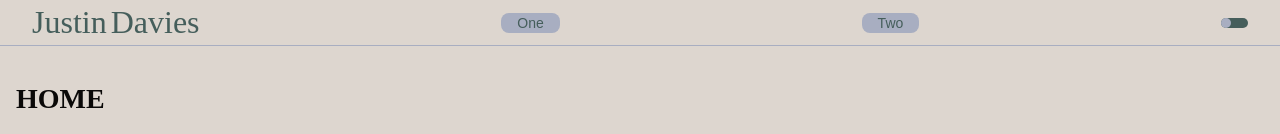
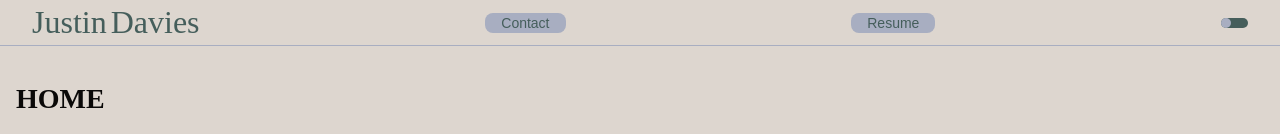
Before and after one commit to Therealjustindude/JD_portfolio, a SvelteKit app: page / in a window 1280 px wide. Shown: the top 134 px of the page. Built offline with nearby package versions, Linux system fonts and the light colour scheme; a web font is replaced by a local one.

Commit message:
changed link titles

```diff
--- a/src/routes/components/NavigationBar.svelte
+++ b/src/routes/components/NavigationBar.svelte
@@ -6,8 +6,8 @@
 <nav id="nav-container">
 	<Logo />
 	<div id="link-container">
-		<a href="/">One</a>
-		<a href="/">Two</a>
+		<a href="/">Contact</a>
+		<a href="/">Resume</a>
 	</div>
 	<ThemeToggle />
 </nav>
@@ -79,8 +79,8 @@
 		}
 	}
 
-	/* When the browser is below 295px */
-	@media screen and (max-width: 295px) {
+	/* When the browser is below 330px */
+	@media screen and (max-width: 330px) {
 		#nav-container {
 			display: flex;
 			justify-content: space-around;
```
